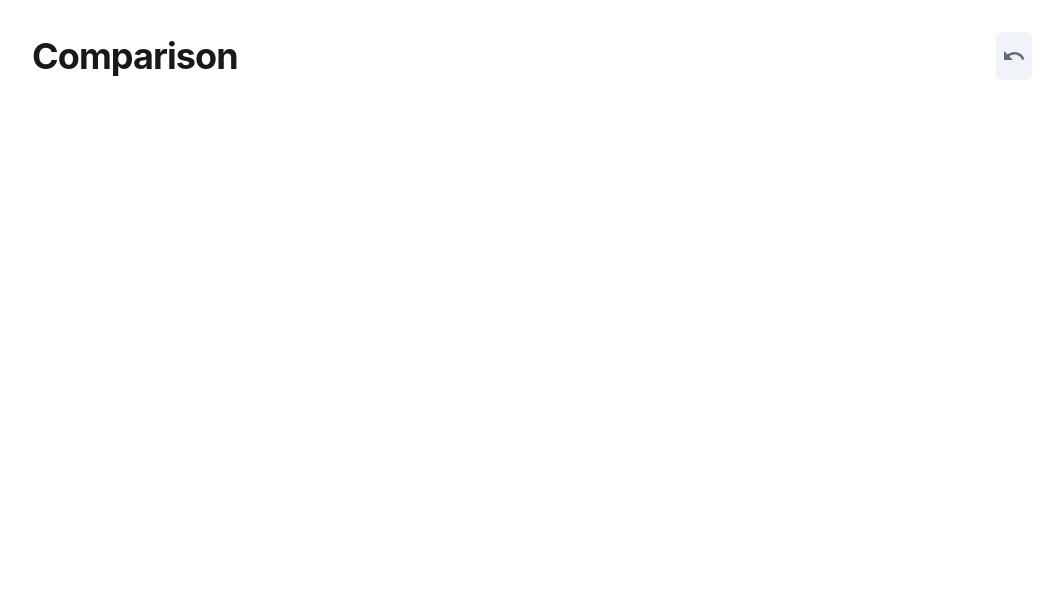
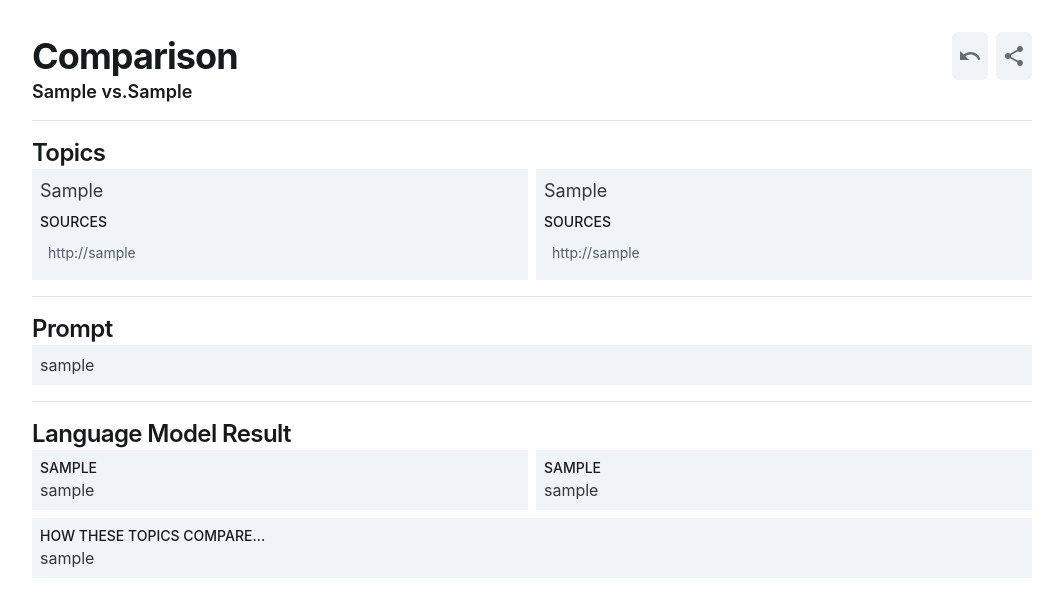
Before and after one commit to adamstoffel/apples-and-oranges, a Next.js app: page /compare/1 in a window 1280 px wide. Shown: the top 616 px of the page, without its empty margins (108-1171 px from the left). Built offline with nearby package versions, Linux system fonts and the light colour scheme.

Commit message:
Adding results display

```diff
--- a/src/components/PromptEntry.tsx
+++ b/src/components/PromptEntry.tsx
@@ -1,24 +1,32 @@
 import CompareRequest from '@/models/CompareRequest'
+import Box from '@mui/joy/Box'
 import Sheet from '@mui/joy/Sheet'
 import Textarea from '@mui/joy/Textarea'
 import Typography from '@mui/joy/Typography'
 
 export default function PromptEntry({
     prompt,
+    readonly,
     onChange = () => {},
 }: Pick<CompareRequest, 'prompt'> & {
+    readonly?: boolean
     onChange?: (newPrompt: typeof prompt) => void
 }) {
     return (
-        <>
+        <Box>
             <Typography level="h3">Prompt</Typography>
             <Sheet variant="soft" sx={{ padding: 1 }}>
-                <Textarea
-                    minRows={2}
-                    placeholder="What would you like to find out about?"
-                    onChange={({ target }) => onChange(target.value)}
-                />
+                {readonly ? (
+                    <Typography level="body-md">{prompt}</Typography>
+                ) : (
+                    <Textarea
+                        minRows={2}
+                        placeholder="What would you like to find out about?"
+                        value={prompt}
+                        onChange={({ target }) => onChange(target.value)}
+                    />
+                )}
             </Sheet>
-        </>
+        </Box>
     )
 }
--- /dev/null
+++ b/src/components/ResultDisplay.tsx
@@ -0,0 +1,38 @@
+import CompareResult from '@/models/CompareResult'
+import Box from '@mui/joy/Box'
+import Grid from '@mui/joy/Grid'
+import Sheet from '@mui/joy/Sheet'
+import Typography from '@mui/joy/Typography'
+
+export default function ResultDisplay({ result }: { result: CompareResult }) {
+    return (
+        <Box>
+            <Typography level="h3">Language Model Result</Typography>
+            <Grid container spacing={1}>
+                {result.responses.map((response) => (
+                    <Grid key={response.topicId} sm={6} xs={12}>
+                        <Sheet variant="soft" sx={{ padding: 1 }}>
+                            <Typography
+                                level="title-sm"
+                                textTransform="uppercase"
+                            >
+                                {response.topicName}
+                            </Typography>
+                            <Typography level="body-md">
+                                {response.narrative}
+                            </Typography>
+                        </Sheet>
+                    </Grid>
+                ))}
+            </Grid>
+            <Sheet variant="soft" sx={{ padding: 1, mt: 1 }}>
+                <Typography level="title-sm" textTransform="uppercase">
+                    How these topics compare&hellip;
+                </Typography>
+                <Typography level="body-md">
+                    {result.comparisonNarrative}
+                </Typography>
+            </Sheet>
+        </Box>
+    )
+}
--- a/src/components/TopicsEntry.tsx
+++ b/src/components/TopicsEntry.tsx
@@ -1,24 +1,35 @@
 import CompareRequest from '@/models/CompareRequest'
 import Autocomplete from '@mui/joy/Autocomplete'
+import Box from '@mui/joy/Box'
 import Grid from '@mui/joy/Grid'
 import Input from '@mui/joy/Input'
+import List from '@mui/joy/List'
+import ListItem from '@mui/joy/ListItem'
+import ListItemContent from '@mui/joy/ListItemContent'
 import Sheet from '@mui/joy/Sheet'
 import Typography from '@mui/joy/Typography'
 import clone from 'clone'
 
 export default function TopicsEntry({
     topics,
+    readonly,
     onChange = () => {},
 }: Pick<CompareRequest, 'topics'> & {
+    readonly?: boolean
     onChange?: (newTopics: typeof topics) => void
 }) {
     return (
-        <>
+        <Box>
             <Typography level="h3">Topics</Typography>
             <Grid container spacing={1}>
                 {topics.map((topic, index) => (
-                    <Grid key={topic.id} sm={6}>
+                    <Grid key={topic.id} sm={6} xs={12}>
                         <Sheet variant="soft" sx={{ padding: 1 }}>
+                            {readonly ? (
+                                <Typography level="body-lg">
+                                    {topic.name}
+                                </Typography>
+                            ) : (
                                 <Input
                                     data-testid="topic-name-input"
                                     placeholder={`Topic Name ${index + 1}`}
@@ -31,9 +42,30 @@ export default function TopicsEntry({
                                         onChange(newTopics)
                                     }}
                                 />
-                            <Typography level="title-md" sx={{ mt: 1 }}>
-                                URL Sources
+                            )}
+                            <Typography
+                                level="title-sm"
+                                textTransform="uppercase"
+                                sx={{ mt: 1 }}
+                            >
+                                Sources
                             </Typography>
+                            {readonly ? (
+                                <List size="sm">
+                                    {topic.sources.map((source, index) => (
+                                        <ListItem key={index}>
+                                            <ListItemContent>
+                                                <Typography
+                                                    level="body-sm"
+                                                    noWrap
+                                                >
+                                                    {source}
+                                                </Typography>
+                                            </ListItemContent>
+                                        </ListItem>
+                                    ))}
+                                </List>
+                            ) : (
                                 <Autocomplete
                                     data-testid="topic-sources-input"
                                     placeholder={
@@ -49,7 +81,9 @@ export default function TopicsEntry({
                                     clearOnBlur
                                     handleHomeEndKeys
                                     filterOptions={(_, { inputValue }) =>
-                                    inputValue ? [`Add "${inputValue}"`] : []
+                                        inputValue
+                                            ? [`Add "${inputValue}"`]
+                                            : []
                                     }
                                     onChange={(_, newValue) => {
                                         const newTopics = clone(topics)
@@ -65,10 +99,11 @@ export default function TopicsEntry({
                                         onChange(newTopics)
                                     }}
                                 />
+                            )}
                         </Sheet>
                     </Grid>
                 ))}
             </Grid>
-        </>
+        </Box>
     )
 }
--- a/src/models/CompareResult.ts
+++ b/src/models/CompareResult.ts
@@ -1,7 +1,8 @@
 export default interface CompareResult {
     responses: Array<{
         topicId: string
-        responseNarrative: string
+        topicName: string
+        narrative: string
     }>
     comparisonNarrative: string
 }
--- a/src/pages/compare/[id].tsx
+++ b/src/pages/compare/[id].tsx
@@ -1,12 +1,42 @@
+import PromptEntry from '@/components/PromptEntry'
+import ResultDisplay from '@/components/ResultDisplay'
+import TopicsEntry from '@/components/TopicsEntry'
+import CompareRequest from '@/models/CompareRequest'
+import CompareResult from '@/models/CompareResult'
+import CheckIcon from '@mui/icons-material/Check'
+import ShareIcon from '@mui/icons-material/Share'
 import UndoIcon from '@mui/icons-material/Undo'
+import Box from '@mui/joy/Box'
+import Divider from '@mui/joy/Divider'
 import IconButton from '@mui/joy/IconButton'
 import Stack from '@mui/joy/Stack'
 import Tooltip from '@mui/joy/Tooltip'
 import Typography from '@mui/joy/Typography'
+import type { GetServerSideProps, InferGetServerSidePropsType } from 'next'
 import Link from 'next/link'
+import { useState } from 'react'
+import { v4 as uuid } from 'uuid'
 
-export default function Id() {
+export default function Id({
+    compareRequest,
+    compareResult,
+}: InferGetServerSidePropsType<typeof getServerSideProps>) {
+    const [showCopyLinkSuccess, setShowCopyLinkSuccess] = useState(false)
+    function copyLink() {
+        navigator.clipboard.writeText(window.location.href)
+        setShowCopyLinkSuccess(true)
+        setTimeout(() => setShowCopyLinkSuccess(false), 3000)
+    }
+
     return (
+        <Stack
+            direction="column"
+            justifyContent="flex-start"
+            alignItems="stretch"
+            spacing={2}
+            divider={<Divider />}
+        >
+            <Box>
                 <Stack
                     direction="row"
                     justifyContent="flex-end"
@@ -18,12 +48,67 @@ export default function Id() {
                         Comparison
                     </Typography>
                     <Tooltip title="Start over with a new request">
-                <Link href="/compare" passHref legacyBehavior>
+                        <Link href="/" passHref legacyBehavior>
                             <IconButton variant="soft" component="a">
                                 <UndoIcon />
                             </IconButton>
                         </Link>
                     </Tooltip>
+                    <Tooltip title="Press here to copy a permalink to this comparison">
+                        <IconButton
+                            variant="soft"
+                            color={showCopyLinkSuccess ? 'success' : undefined}
+                            onClick={() => copyLink()}
+                        >
+                            {showCopyLinkSuccess ? (
+                                <CheckIcon />
+                            ) : (
+                                <ShareIcon />
+                            )}
+                        </IconButton>
+                    </Tooltip>
+                </Stack>
+                <Typography level="title-lg" sx={{ flexGrow: 1 }}>
+                    {compareRequest.topics[0].name} vs.
+                    {compareRequest.topics[1].name}
+                </Typography>
+            </Box>
+            <TopicsEntry topics={compareRequest.topics} readonly />
+            <PromptEntry prompt={compareRequest.prompt} readonly />
+            <ResultDisplay result={compareResult} />
         </Stack>
     )
 }
+
+export const getServerSideProps: GetServerSideProps<{
+    id: string
+    compareRequest: CompareRequest
+    compareResult: CompareResult
+}> = async ({ params }) => {
+    if (typeof params?.id !== 'string') {
+        throw new Error('Unexpected empty "id" parameter')
+    }
+
+    // TODO get the real data
+    const id1 = uuid()
+    const id2 = uuid()
+    return {
+        props: {
+            id: params.id,
+            compareRequest: {
+                topics: [
+                    { id: id1, name: 'Sample', sources: ['http://sample'] },
+                    { id: id2, name: 'Sample', sources: ['http://sample'] },
+                ],
+                prompt: 'sample',
+            },
+            compareResult: {
+                responses: [
+                    { topicId: id1, topicName: 'Sample', narrative: 'sample' },
+                    { topicId: id2, topicName: 'Sample', narrative: 'sample' },
+                ],
+                comparisonNarrative: 'sample',
+            },
+        },
+    }
+}
--- a/src/pages/index.tsx
+++ b/src/pages/index.tsx
@@ -21,7 +21,7 @@ export default function Index() {
             </Typography>
             <Link href="/compare" passHref legacyBehavior>
                 <Button component="a" size="lg" sx={{ alignSelf: 'center' }}>
-                    Let&apos;s get started
+                    Create a comparison
                 </Button>
             </Link>
         </Stack>
```
Lines whose indentation alone changed are shown as unchanged.
